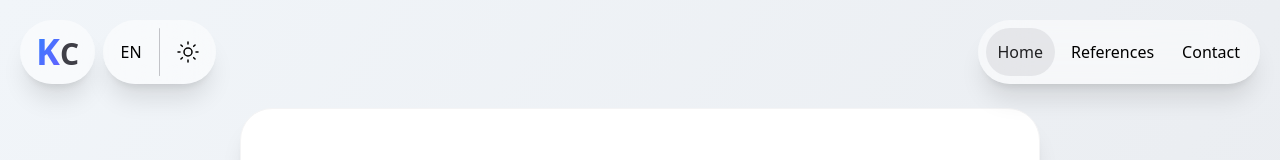
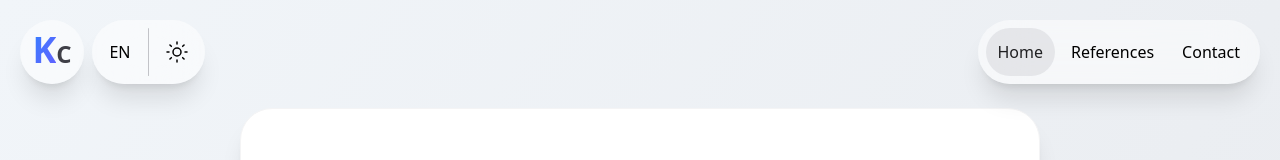
Before and after one commit to chencsi/chencsi.github.io, a React (Vite) app: page / in a window 1280 px wide. Shown: the top 160 px of the page. Built offline with nearby package versions, Linux system fonts and the light colour scheme.

Commit message:
circle navlogo

```diff
--- a/src/components/layout/Navigation.jsx
+++ b/src/components/layout/Navigation.jsx
@@ -30,11 +30,11 @@ function Navigation({ onRouteChange }) {
   const Logo = () => {
     return (
       <Link to="/">
-        <h1 className="uppercase flex items-baseline font-black px-2">
+        <h1 className="uppercase flex items-baseline font-black w-12 h-12 justify-center pt-[0.1rem]">
           <span className="bg-clip-text text-transparent bg-gradient-to-br from-blue-500 to-indigo-500 text-4xl">
             K
           </span>
-          <span className={`${theme === "dark" ? "text-zinc-100" : "text-zinc-700"} text-3xl`}>
+          <span className={`${theme === "dark" ? "text-zinc-100" : "text-zinc-700"} text-2xl`}>
             c
           </span>
         </h1>
```
